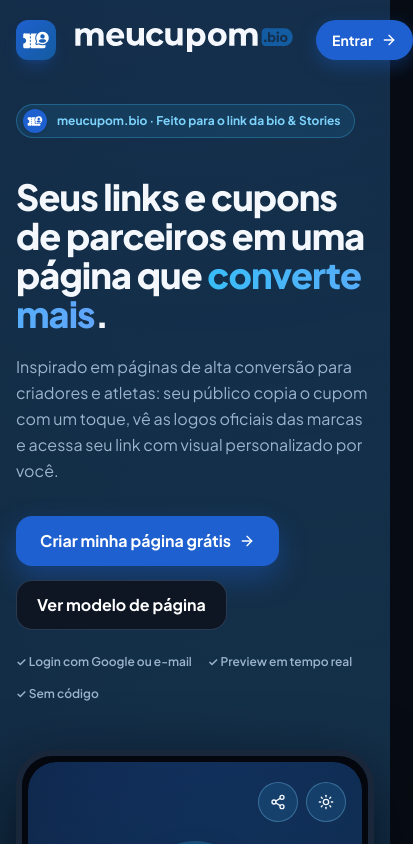
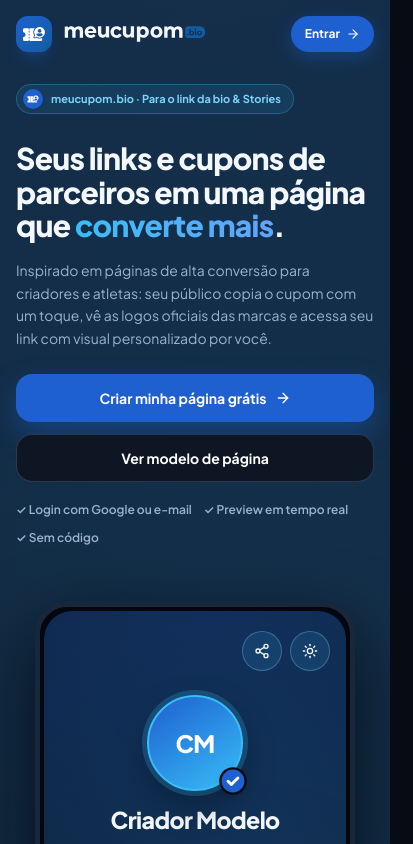
Before and after one commit to igorsardinha/meucupom, a Next.js app: page / in a window 390 px wide. Shown: the top 844 px of the page, 413 px wide, since content can reach past the window. Built offline with nearby package versions, Linux system fonts and the light colour scheme.

Commit message:
fix: ajustar responsividade no mobile evitando que o botao entrar fique para fora

```diff
--- a/src/app/page.tsx
+++ b/src/app/page.tsx
@@ -21,8 +21,8 @@ import {
 
 function ShowcasePhone() {
   return (
-    <div className="mx-auto w-full max-w-[380px] rounded-[36px] border-[6px] border-[#1A263A] bg-[#04070D] p-1.5 shadow-[0_28px_72px_rgba(2,6,14,0.75)]">
-      <div className="h-[640px] overflow-y-auto rounded-[28px]">
+    <div className="mx-auto w-full max-w-[320px] rounded-[32px] border-[5px] border-[#1A263A] bg-[#04070D] p-1 shadow-[0_28px_72px_rgba(2,6,14,0.75)] sm:max-w-[380px] sm:rounded-[36px] sm:border-[6px] sm:p-1.5">
+      <div className="h-[560px] overflow-y-auto rounded-[26px] sm:h-[640px] sm:rounded-[28px]">
         <PublicBioView
           profile={NEUTRAL_SHOWCASE_PROFILE}
           items={NEUTRAL_SHOWCASE_ITEMS}
@@ -74,45 +74,48 @@ const FEATURES = [
 
 export default function HomePage() {
   return (
-    <div className="min-h-dvh bg-[#070C14] text-[#F4F8FD] bg-[radial-gradient(circle_at_50%_-8%,rgba(47,108,181,0.34),transparent_48%),radial-gradient(circle_at_82%_20%,rgba(56,189,248,0.14),transparent_40%)]">
+    <div className="min-h-dvh overflow-x-hidden bg-[#070C14] text-[#F4F8FD] bg-[radial-gradient(circle_at_50%_-8%,rgba(47,108,181,0.34),transparent_48%),radial-gradient(circle_at_82%_20%,rgba(56,189,248,0.14),transparent_40%)]">
       {/* Header */}
-      <header className="mx-auto flex max-w-6xl items-center justify-between gap-4 px-4 py-5 sm:px-6">
-        <Link href="/" className="flex items-center gap-3 transition hover:opacity-90">
-          <span className="grid h-10 w-10 place-items-center rounded-xl bg-gradient-to-br from-[#1E60CF] to-[#145ca1] p-1.5 text-white shadow-lg shadow-[#1E60CF]/25">
+      <header className="mx-auto flex w-full max-w-6xl items-center justify-between gap-3 px-4 py-4 sm:px-6 sm:py-5">
+        <Link
+          href="/"
+          className="flex min-w-0 shrink items-center gap-2 sm:gap-3 transition hover:opacity-90"
+        >
+          <span className="grid h-9 w-9 shrink-0 place-items-center rounded-xl bg-gradient-to-br from-[#1E60CF] to-[#145ca1] p-1.5 text-white shadow-lg shadow-[#1E60CF]/25 sm:h-10 sm:w-10">
             <BrandIcon className="h-full w-full" />
           </span>
-          <BrandLogo className="h-7 w-auto" />
+          <BrandLogo className="h-5 sm:h-7 w-auto max-w-[150px] shrink-0 sm:max-w-none" />
         </Link>
 
-        <nav className="flex items-center gap-2.5">
+        <nav className="flex shrink-0 items-center gap-2 sm:gap-2.5">
           <Link
             href={`/${NEUTRAL_SHOWCASE_SLUG}`}
-            className="hidden min-h-10 items-center rounded-full border border-[#94C5FF]/20 bg-white/5 px-4 text-sm font-semibold text-[#E2ECF7] transition hover:border-[#38BDF8]/50 sm:inline-flex"
+            className="hidden min-h-10 items-center rounded-full border border-[#94C5FF]/20 bg-white/5 px-4 text-sm font-semibold text-[#E2ECF7] transition hover:border-[#38BDF8]/50 md:inline-flex"
           >
             Ver exemplo
           </Link>
           <Link
             href="/entrar"
-            className="inline-flex min-h-10 items-center gap-2 rounded-full bg-[#1E60CF] px-4 text-sm font-bold text-white shadow-[0_6px_18px_rgba(30,96,207,0.35)] transition hover:bg-[#256EE8]"
+            className="inline-flex min-h-9 items-center gap-1.5 rounded-full bg-[#1E60CF] px-3.5 text-xs font-bold text-white shadow-[0_6px_18px_rgba(30,96,207,0.35)] transition hover:bg-[#256EE8] sm:min-h-10 sm:gap-2 sm:px-4 sm:text-sm"
           >
             <span>Entrar</span>
-            <ArrowRight className="h-4 w-4" aria-hidden="true" />
+            <ArrowRight className="h-3.5 w-3.5 sm:h-4 sm:w-4" aria-hidden="true" />
           </Link>
         </nav>
       </header>
 
       {/* Hero */}
-      <main className="mx-auto max-w-6xl px-4 pt-6 pb-20 sm:px-6 lg:pt-12">
-        <section className="grid grid-cols-1 items-center gap-12 lg:grid-cols-[1.08fr_0.92fr]">
+      <main className="mx-auto max-w-6xl px-4 pt-4 pb-20 sm:px-6 sm:pt-8 lg:pt-12">
+        <section className="grid grid-cols-1 items-center gap-10 lg:grid-cols-[1.08fr_0.92fr] lg:gap-12">
           <div>
-            <div className="mb-5 inline-flex items-center gap-2.5 rounded-full border border-[#38BDF8]/30 bg-[#38BDF8]/10 py-1 pl-1.5 pr-3.5 text-xs font-bold text-[#7DD3FC]">
-              <span className="grid h-6 w-6 place-items-center rounded-full bg-[#1E60CF] p-1 text-white shadow">
+            <div className="mb-4 inline-flex max-w-full items-center gap-2 rounded-full border border-[#38BDF8]/30 bg-[#38BDF8]/10 py-1 pl-1.5 pr-3 text-[11px] font-bold text-[#7DD3FC] sm:text-xs">
+              <span className="grid h-5 w-5 shrink-0 place-items-center rounded-full bg-[#1E60CF] p-1 text-white shadow sm:h-6 sm:w-6">
                 <BrandIcon className="h-full w-full" />
               </span>
-              <span>meucupom.bio · Feito para o link da bio &amp; Stories</span>
+              <span className="truncate">meucupom.bio · Para o link da bio &amp; Stories</span>
             </div>
 
-            <h1 className="mt-5 text-4xl font-extrabold leading-[1.08] tracking-tight sm:text-5xl">
+            <h1 className="mt-3 text-3xl font-extrabold leading-[1.12] tracking-tight sm:text-5xl sm:leading-[1.08]">
               Seus links e cupons de parceiros em uma página que{" "}
               <span className="bg-gradient-to-r from-[#38BDF8] to-[#60A5FA] bg-clip-text text-transparent">
                 converte mais
@@ -120,16 +123,16 @@ export default function HomePage() {
               .
             </h1>
 
-            <p className="mt-5 max-w-[54ch] text-base leading-relaxed text-[#9CB3CE] sm:text-lg">
+            <p className="mt-4 max-w-[54ch] text-sm leading-relaxed text-[#9CB3CE] sm:mt-5 sm:text-lg sm:leading-relaxed">
               Inspirado em páginas de alta conversão para criadores e atletas: seu público copia o
               cupom com um toque, vê as logos oficiais das marcas e acessa seu link com visual
               personalizado por você.
             </p>
 
-            <div className="mt-8 flex flex-wrap items-center gap-3.5">
+            <div className="mt-6 flex flex-col gap-3 sm:mt-8 sm:flex-row sm:items-center sm:gap-3.5">
               <Link
                 href="/entrar"
-                className="inline-flex min-h-[50px] items-center gap-2 rounded-2xl bg-[#1E60CF] px-6 text-base font-bold text-white shadow-[0_12px_28px_rgba(30,96,207,0.4)] transition hover:bg-[#256EE8]"
+                className="inline-flex min-h-[48px] w-full items-center justify-center gap-2 rounded-2xl bg-[#1E60CF] px-6 text-sm font-bold text-white shadow-[0_12px_28px_rgba(30,96,207,0.4)] transition hover:bg-[#256EE8] sm:min-h-[50px] sm:w-auto sm:text-base"
               >
                 <span>Criar minha página grátis</span>
                 <ArrowRight className="h-4 w-4" aria-hidden="true" />
@@ -137,26 +140,26 @@ export default function HomePage() {
 
               <Link
                 href={`/${NEUTRAL_SHOWCASE_SLUG}`}
-                className="inline-flex min-h-[50px] items-center gap-2 rounded-2xl border border-[#94C5FF]/20 bg-[#0E1624] px-5 text-base font-bold text-white transition hover:border-[#38BDF8]/50"
+                className="inline-flex min-h-[48px] w-full items-center justify-center gap-2 rounded-2xl border border-[#94C5FF]/20 bg-[#0E1624] px-5 text-sm font-bold text-white transition hover:border-[#38BDF8]/50 sm:min-h-[50px] sm:w-auto sm:text-base"
               >
                 <span>Ver modelo de página</span>
               </Link>
             </div>
 
-            <div className="mt-6 flex flex-wrap items-center gap-4 text-xs font-semibold text-[#9CB3CE]">
+            <div className="mt-5 flex flex-wrap items-center gap-3 text-xs font-semibold text-[#9CB3CE] sm:mt-6 sm:gap-4">
               <span>✓ Login com Google ou e-mail</span>
               <span>✓ Preview em tempo real</span>
               <span>✓ Sem código</span>
             </div>
           </div>
 
-          <div>
+          <div className="mt-4 lg:mt-0">
             <ShowcasePhone />
           </div>
         </section>
 
         {/* Features */}
-        <section aria-labelledby="features-title" className="mt-20">
+        <section aria-labelledby="features-title" className="mt-16 sm:mt-20">
           <div className="mb-8 text-center">
             <h2 id="features-title" className="text-2xl font-extrabold tracking-tight sm:text-3xl">
               Tudo o que um criador precisa para divulgar parceiros
@@ -188,7 +191,7 @@ export default function HomePage() {
         </section>
 
         {/* Pricing */}
-        <section id="planos" aria-labelledby="pricing-title" className="mt-20">
+        <section id="planos" aria-labelledby="pricing-title" className="mt-16 sm:mt-20">
           <div className="mb-8 text-center">
             <h2 id="pricing-title" className="text-2xl font-extrabold tracking-tight sm:text-3xl">
               Comece grátis e evolua quando precisar
@@ -262,7 +265,7 @@ export default function HomePage() {
       </main>
 
       <footer className="border-t border-white/10 py-8 text-xs text-[#9CB3CE]">
-        <div className="mx-auto flex max-w-6xl flex-wrap items-center justify-between gap-4 px-4 sm:px-6">
+        <div className="mx-auto flex max-w-6xl flex-col items-center justify-between gap-4 px-4 text-center sm:flex-row sm:px-6 sm:text-left">
           <Link href="/" className="flex items-center gap-2.5 transition hover:opacity-90">
             <span className="grid h-8 w-8 place-items-center rounded-xl bg-gradient-to-br from-[#1E60CF] to-[#145ca1] p-1.5 text-white shadow-md">
               <BrandIcon className="h-full w-full" />
@@ -270,7 +273,7 @@ export default function HomePage() {
             <BrandLogo className="h-5 w-auto" />
           </Link>
           <p>© 2026 meucupom.bio · Plataforma de links e cupons para criadores e atletas</p>
-          <div className="flex items-center gap-4">
+          <div className="flex flex-wrap items-center justify-center gap-4">
             <Link href="/termos" className="hover:text-white hover:underline">
               Termos de Uso
             </Link>
```
